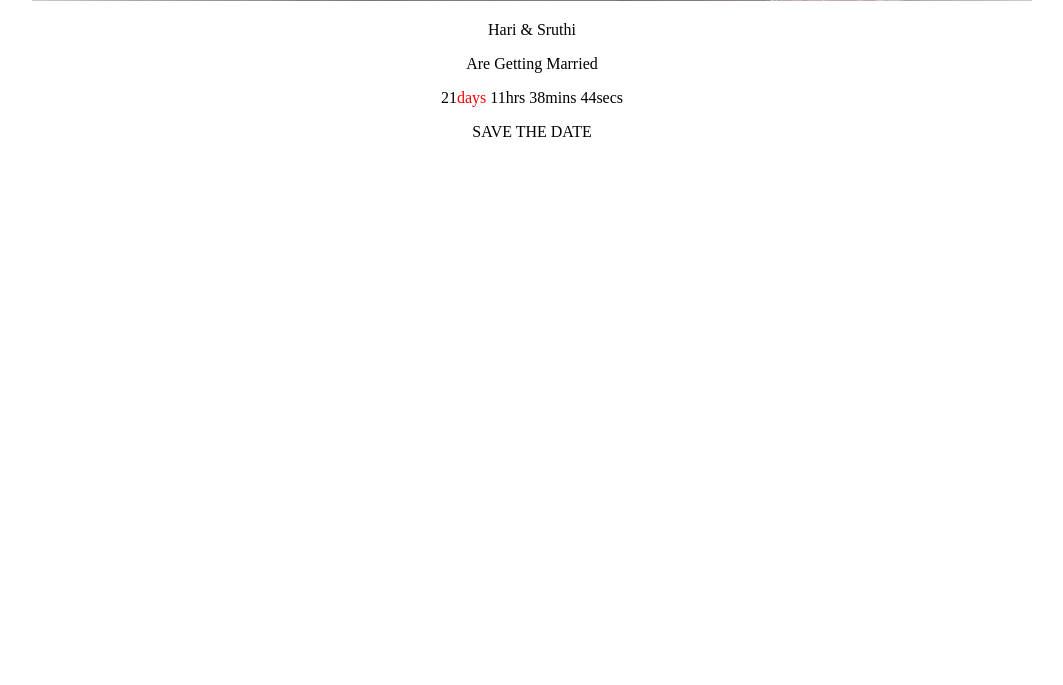
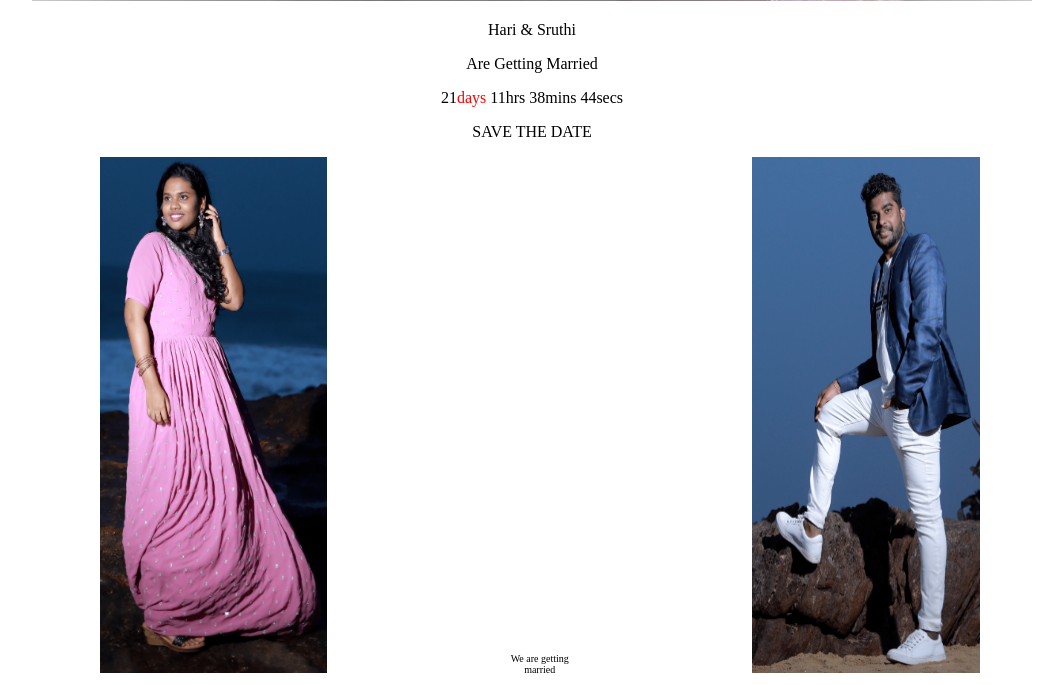
Before and after one commit to harikanth12/WeddingProject, a Flask app: page / in a window 1280 px wide. Shown: the part 594-1279 px from the top of the page, without its empty margins (108-1171 px from the left). Before the commit the page ends 731 px from the top, so only its background shows below. Run offline with Flask 2, Linux system fonts and the light colour scheme; some web fonts are replaced.

Commit message:
single pics added

```diff
--- a/app.py
+++ b/app.py
@@ -11,7 +11,9 @@ myapp.config['UPLOAD_FOLDER'] = PEOPLE_FOLDER
 def home():
     full_filename = os.path.join(myapp.config['UPLOAD_FOLDER'], '19250.jpg')
     scroll_image = os.path.join(myapp.config['UPLOAD_FOLDER'], '0R4A0096.png')
-    return render_template('index.html',user_image = full_filename,scroll_image=scroll_image)
+    bottom_left_img = os.path.join(myapp.config['UPLOAD_FOLDER'], '0R4A0076.png')
+    bottom_right_img = os.path.join(myapp.config['UPLOAD_FOLDER'], '0R4A0106.png')
+    return render_template('index.html',user_image = full_filename,scroll_image=scroll_image,bottom_left_img=bottom_left_img,bottom_right_img=bottom_right_img)
 
 
 if __name__ == "__main__":
--- a/templates/index.html
+++ b/templates/index.html
@@ -53,6 +53,18 @@ h1 {
     width:30%;
     text-align: center;
 }
+#bottom_left_img {
+    display:inline-block;
+    width:45%;
+    text-align: center;
+    margin-left: 29px;
+    }
+
+#bottom_right_img {
+    display:inline-block;
+    width:45%;
+    text-align: center;
+}
 .clearfix {
 clear:both;
 overflow:auto
@@ -60,6 +72,10 @@ overflow:auto
 #center_text {
     display:inline-block;
     width:38%;
+}
+#bottom_center_text {
+    display:inline-block;
+    width:6%;
 }
 #center_text span {
     font-size:25px;
@@ -113,6 +129,19 @@ overflow:auto
     <p> SAVE THE DATE </p>
 </div>
 
+<div class="bottom_div">
+    <div id="bottom_left_img">
+        <img src="{{ bottom_left_img }}" alt="Sruthi" width="40%" height="516px">
+    </div>
+    <div id="bottom_center_text">
+        <p style="text-align: center;clear: both;margin: 0;font-size: 10px;">We are getting married</p>
+    </div>
+    <div id="bottom_right_img">
+        <img src="{{ bottom_right_img }}" alt="Hari" width="40%" height="516px">
+    </div>
+</div>
+<div class="clearfix"></div>
+
 
 </body>
 </html>
```
Also changed, not shown: static/images/0R4A0076.png (added), static/images/0R4A0106.png (added).
